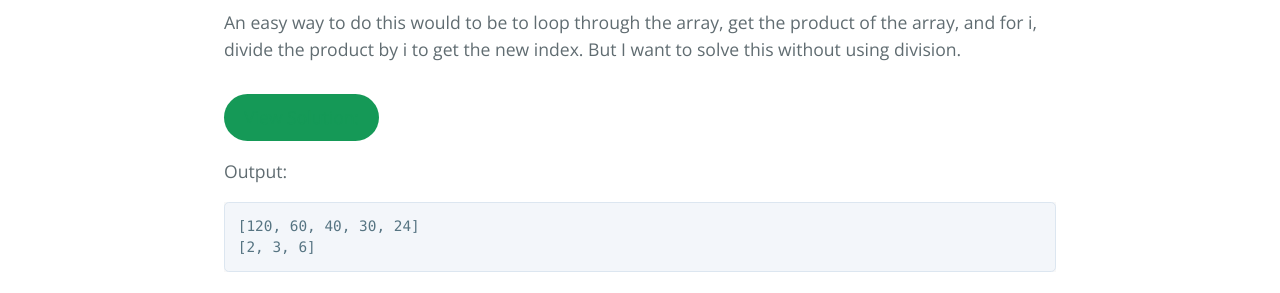
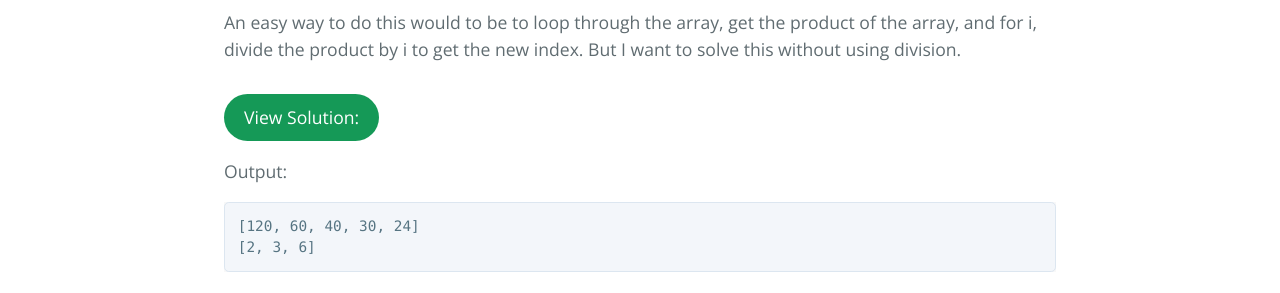
Before and after one commit to ArelySkywalker/ArelySkywalker.github.io_ARCHIVE, a Jekyll site: the page built from index.md, in a window 1280 px wide. Shown: the part 1333-1626 px from the top of the page. Built offline with Jekyll 4.4.1, drawn with Linux system fonts in a browser that asks for light colours; nearby versions of some CDN libraries.

Commit message:
transitions

```diff
--- a/assets/css/style.scss
+++ b/assets/css/style.scss
@@ -25,7 +25,7 @@
     h3                          { margin-top: 0; }
 }
 
-h4                  { background: #159957; color: #ffffff; cursor: pointer; padding: 10px 20px; width: max-content; border-radius: 30px;
+h4                  { background: #159957; color: #ffffff !important; cursor: pointer; padding: 10px 20px; width: max-content; border-radius: 30px; transition: all 0.2s linear;
     &:hover                     { background: #0b5a33; }
 }
 
```
